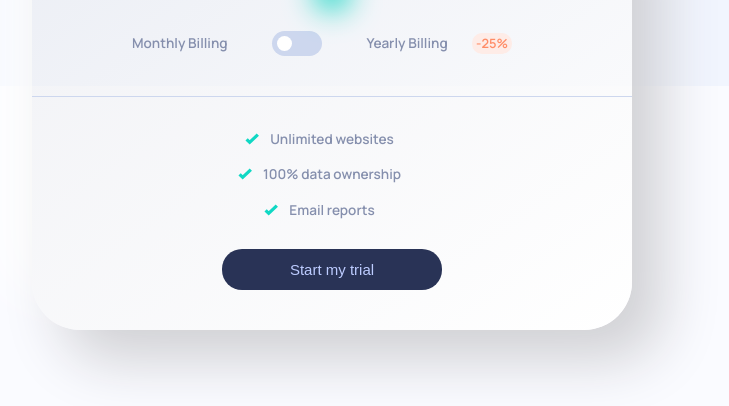
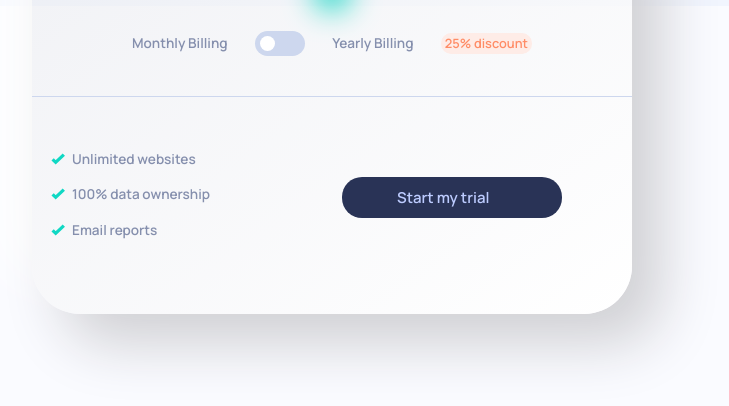
Before and after one commit to isaacnovaes/interactive-pricing-component, a plain HTML site: page index.html in a window 1280 px wide. Shown: the part 394-800 px from the top of the page, without its empty margins (308-1037 px from the left). Drawn offline with Linux system fonts and the light colour scheme.

Commit message:
Project is concluded

```diff
--- a/app.js
+++ b/app.js
@@ -1,3 +1,9 @@
+// 10K pageviews  / $8 per month   //2
+// 50K pageviews  / $12 per month  //4
+// 100K pageviews / $16 per month  //6
+// 500k pageviews / $24 per month  //8
+// 1M pageviews   / $36 per month  //10
+
 const priceInput = document.getElementById("firstInput");
 let price, views, progressBar;
 
@@ -37,9 +43,9 @@ function modifySlider(event) {
 	const inputPrice = document.getElementById("price");
 	const inputViews = document.getElementById("views");
 	const changeProgressBar = document.getElementById("progressBar");
+
 	inputviewsPriceRelation(event.target.value);
 	inputPrice.innerText = "$" + price;
 	inputViews.innerText = views;
-    changeProgressBar.style.width = progressBar + "%";
-	console.dir(event.target);
+	changeProgressBar.style.width = progressBar + "%";
 }
--- a/index.html
+++ b/index.html
@@ -27,7 +27,7 @@
 							<input type="range" name="amount" value="6" min="2" max="10" step="2" id="firstInput" />
 							<div id="progressBar"></div>
 						</div>
-						<p id="amount"><span id="price">$16.00</span> / amount</p>
+						<p id="amount"><span id="price">$16.00</span> / month</p>
 					</div>
 
 					<div class="billing">
@@ -37,6 +37,7 @@
 						</div>
 						<span>Yearly Billing</span>
 						<span>-25%</span>
+						<span>25% discount</span>
 					</div>
 				</div>
 				<div class="second-section">
@@ -45,7 +46,7 @@
 						<p>100% data ownership</p>
 						<p>Email reports</p>
 					</div>
-					<button type="button">Start my trial</button>
+					<a href="#">Start my trial</a>
 				</div>
 			</main>
 		</div>
--- a/stylesheets/layout/_layout.scss
+++ b/stylesheets/layout/_layout.scss
@@ -1,7 +1,6 @@
 body {
-	background-color: black;
 	background-color: $very-pale-blue;
-
+	//Bluish background
 	&::after {
 		content: " ";
 		display: block;
@@ -12,7 +11,7 @@ body {
 		z-index: 1;
 		background: rgb(80, 80, 80);
 		background: url("../../images/bg-pattern.svg") no-repeat;
-		background-size: 100% 60%; //play with it so that the perfect design is achieved
+		background-size: 100% 400px;
 	}
 }
 .container {
@@ -85,12 +84,16 @@ main {
 				text-align: center;
 				width: fit-content;
 			}
-			> span:last-of-type {
+			span:nth-child(4),
+			span:nth-child(5) {
 				color: $light-red;
 				background-color: $light-grayish-red;
 				font-size: 0.8rem;
 				border-radius: 10px;
 				padding: 3px 4px;
+			}
+			span:nth-child(5) {
+				display: none;
 			}
 
 			.billing-input {
@@ -106,7 +109,10 @@ main {
 
 					&:hover {
 						cursor: pointer;
+						background:$soft-cyan ;
 					}
+
+					//White circle
 					&::before {
 						content: "";
 						position: absolute;
@@ -159,7 +165,7 @@ main {
 			}
 		}
 
-		button {
+		a {
 			display: block;
 			width: 220px;
 			border: none;
--- a/stylesheets/layout/_responsive.scss
+++ b/stylesheets/layout/_responsive.scss
@@ -1,9 +1,10 @@
 @media screen and (min-width: 800px) {
+	main {
+		.first-section {
 			.flex-container {
 				display: flex;
 				justify-content: space-between;
 				flex-wrap: wrap;
-		// align-content: center;
 
 				p#pageviews {
 					order: 1;
@@ -19,8 +20,36 @@
 			}
 
 			.billing {
-		span:last-of-type {
-			transform: translateX(-20px);
+				span:nth-child(4) {
+					display: none;
+				}
+				span:nth-child(5) {
+					display: block;
 				}
 			}
 		}
+
+		.second-section {
+			display: flex;
+			justify-content: space-between;
+			align-items: center;
+
+			.info {
+				padding: 20px;
+
+				p {
+					text-align: left;
+					width: 200px;
+
+					&::before {
+						left: -21px;
+					}
+				}
+			}
+
+			a {
+				transform: translateY(-10px);
+			}
+		}
+	}
+}
```
Also changed, not shown: stylesheets/main.css. Lines whose indentation alone changed are shown as unchanged.
